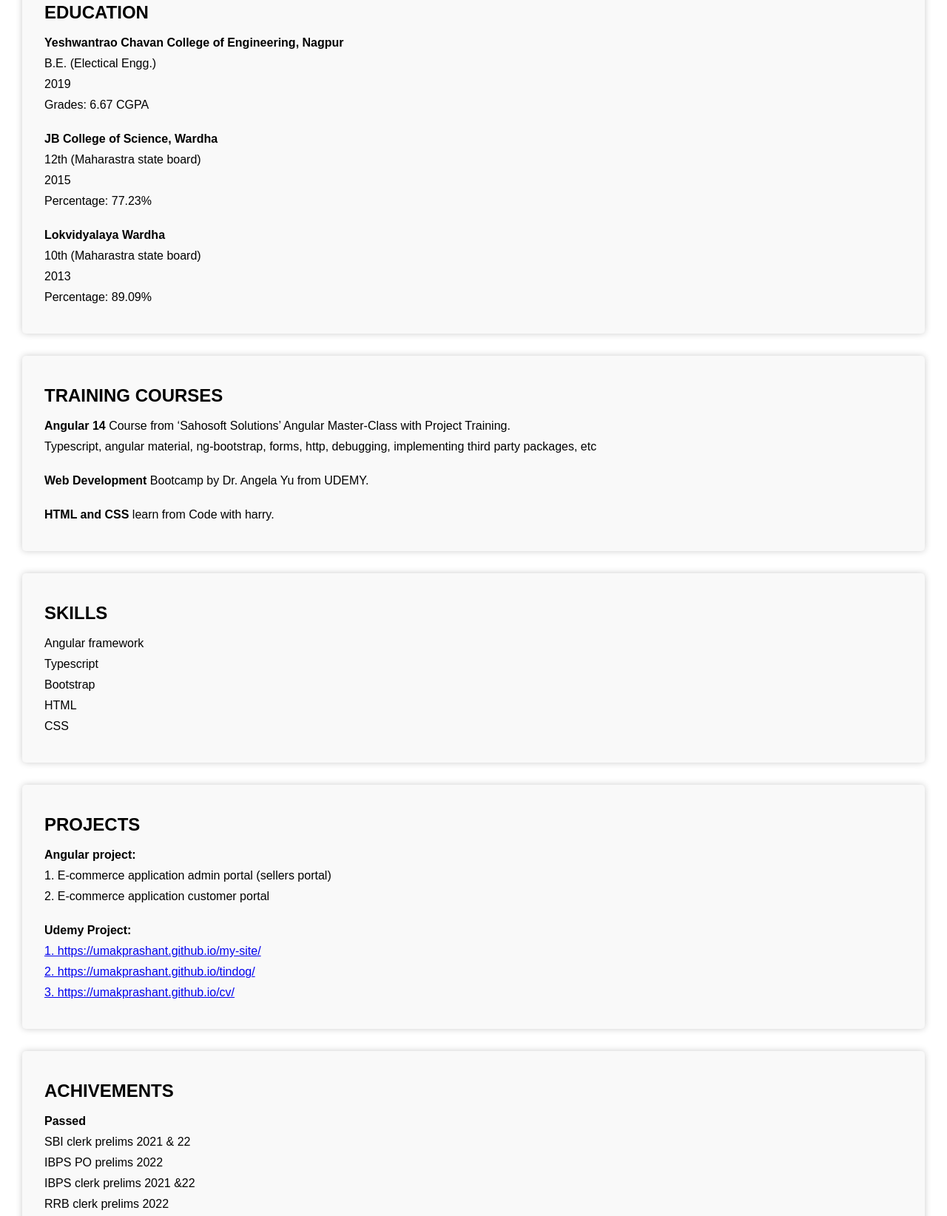
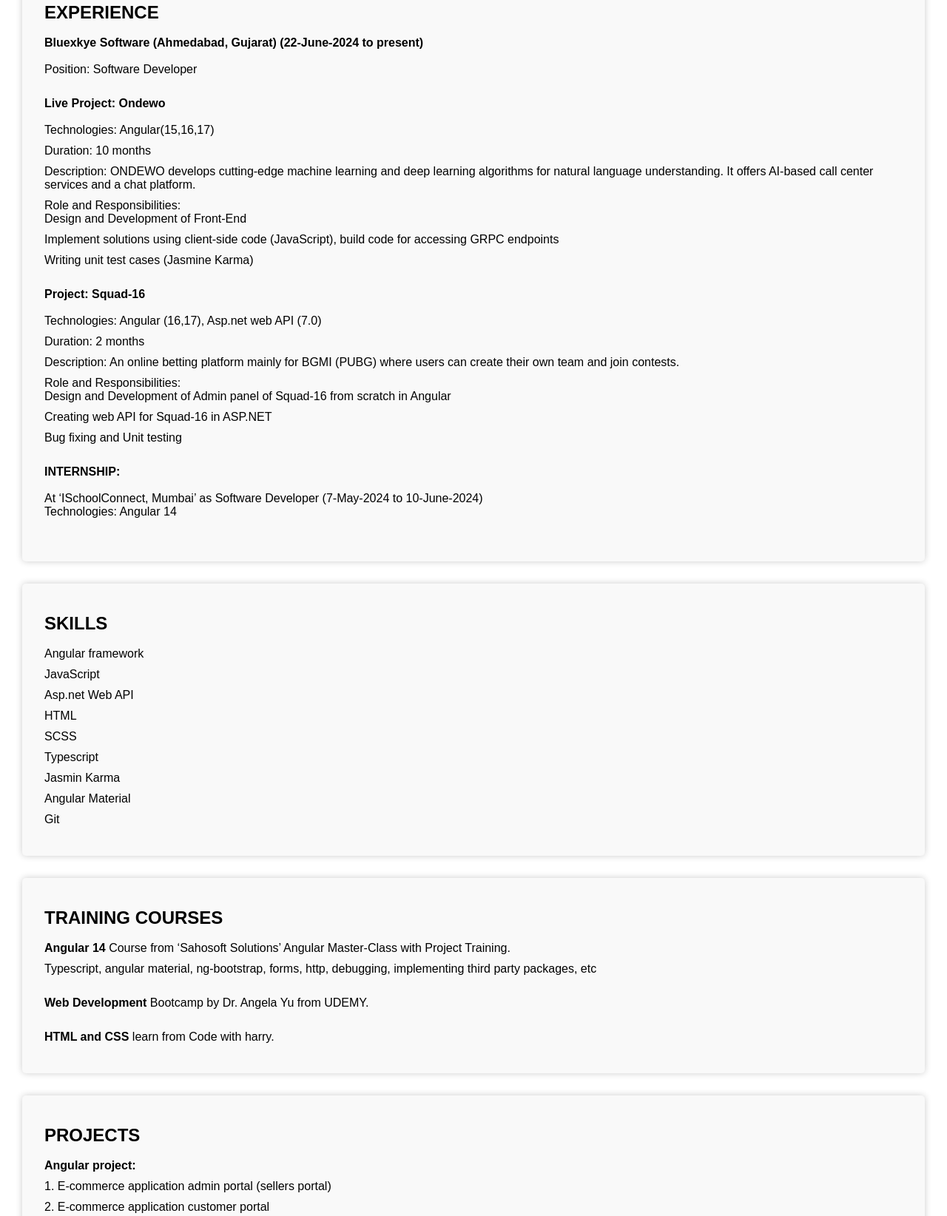
Before and after one commit to umakprashant/mycv1, a plain HTML site: page index.html in a window 1280 px wide. Shown: the part 266-1910 px from the top of the page at 74% size. Drawn offline with Linux system fonts and the light colour scheme.

Commit message:
update the resume

```diff
--- a/index.html
+++ b/index.html
@@ -1,10 +1,9 @@
 <!DOCTYPE html>
 <html>
-
   <head>
     <title>Resume</title>
-	<meta charset="utf-8">
-	<meta name="viewport" content="width=device-width, initial-scale=1">
+    <meta charset="utf-8" />
+    <meta name="viewport" content="width=device-width, initial-scale=1" />
     <style>
       body {
         font-family: Arial, sans-serif;
@@ -62,106 +61,245 @@
     </header>
 
     <section>
+      <h2>EXPERIENCE</h2>
+      <br />
+      <ul>
+        <li>
+          <b
+            >Bluexkye Software (Ahmedabad, Gujarat) (22-June-2024 to present)</b
+          >
+          <br />
+          <br />
+          <ul>
+            <li>Position: Software Developer</li>
+            <li>
+              <br />
+              <b>Live Project: Ondewo</b>
+              <br />
+              <br />
+              <ul>
+                <li>Technologies: Angular(15,16,17)</li>
+                <li>Duration: 10 months</li>
+                <li>
+                  Description: ONDEWO develops cutting-edge machine learning and
+                  deep learning algorithms for natural language understanding.
+                  It offers AI-based call center services and a chat platform.
+                </li>
+                <li>
+                  Role and Responsibilities:
+                  <ul>
+                    <li>Design and Development of Front-End</li>
+                    <li>
+                      Implement solutions using client-side code (JavaScript),
+                      build code for accessing GRPC endpoints
+                    </li>
+                    <li>Writing unit test cases (Jasmine Karma)</li>
+                  </ul>
+                </li>
+              </ul>
+            </li>
+            <br />
+            <li>
+              <b>Project: Squad-16</b>
+              <br />
+              <br />
+              <ul>
+                <li>Technologies: Angular (16,17), Asp.net web API (7.0)</li>
+                <li>Duration: 2 months</li>
+                <li>
+                  Description: An online betting platform mainly for BGMI (PUBG)
+                  where users can create their own team and join contests.
+                </li>
+                <li>
+                  Role and Responsibilities:
+                  <ul>
+                    <li>
+                      Design and Development of Admin panel of Squad-16 from
+                      scratch in Angular
+                    </li>
+                    <li>Creating web API for Squad-16 in ASP.NET</li>
+                    <li>Bug fixing and Unit testing</li>
+                  </ul>
+                </li>
+              </ul>
+            </li>
+          </ul>
+        </li>
+        <li>
+          <br />
+          <b>INTERNSHIP:</b>
+          <br />
+          <br />
+          At ‘ISchoolConnect, Mumbai’ as Software Developer (7-May-2024 to
+          10-June-2024)
+          <ul>
+            <li>Technologies: Angular 14</li>
+          </ul>
+        </li>
+      </ul>
+
+      <!-- <ul>
+        <li>
+          <b>Bluexkye Software (Ahmedabad,Gujrat) (22-June-2024 to present) </b>
+        </li>
+        <li>Position: Software Developer</li>
+        <li>
+          <ul>
+            <li>Live Project : Ondewo</li>
+            <li>Technologies: Angular(15,16,17)</li>
+            <li>Duration : 10 month</li>
+            <li>
+              Description : ONDEWO develop cutting-edge machine learning and
+              deep learning algorithms for natural language understanding. It
+              offers AI based call center services and Chat platform.
+            </li>
+
+            <li>Role and Responsibilities:</li>
+            <li>Design and Development of Front-End.,</li>
+            <li>
+              Implement solutions using client side code, (JavaScript), Build
+              code for access GRPC endpoints.
+            </li>
+            <li>• Writing unit test cases (Jasmin Karma).</li>
+
+            <li></li>
+          </ul>
+        </li>
+        <li>Grades: 6.67 CGPA</li>
+      </ul> -->
+      <br />
+    </section>
+    <section>
+      <h2>SKILLS</h2>
+      <br />
+      <ul>
+        <li>Angular framework</li>
+        <li>JavaScript</li>
+        <li>Asp.net Web API</li>
+        <li>HTML</li>
+        <li>SCSS</li>
+        <li>Typescript</li>
+        <li>Jasmin Karma</li>
+        <li>Angular Material</li>
+        <li>Git</li>
+      </ul>
+    </section>
+    <section>
+      <h2>TRAINING COURSES</h2>
+      <br />
+      <ul>
+        <li>
+          <b>Angular 14</b> Course from ‘Sahosoft Solutions’ Angular
+          Master-Class with Project Training.
+        </li>
+        <li>
+          Typescript, angular material, ng-bootstrap, forms, http, debugging,
+          implementing third party packages, etc
+        </li>
+        <br />
+        <li><b>Web Development</b> Bootcamp by Dr. Angela Yu from UDEMY.</li>
+        <br />
+        <li><b>HTML and CSS</b> learn from Code with harry.</li>
+      </ul>
+    </section>
+
+    <section>
+      <h2>PROJECTS</h2>
+      <br />
+      <ul>
+        <li><b>Angular project:</b></li>
+        <li>1. E-commerce application admin portal (sellers portal)</li>
+        <li>2. E-commerce application customer portal</li>
+        <br />
+        <li><b>Udemy Project:</b></li>
+        <li>
+          <a href="https://to-do-list-sigma-drab.vercel.app/"
+            >1. https://to-do-list-sigma-drab.vercel.app/</a
+          >
+        </li>
+        <li>
+          <a href="https://umakprashant.github.io/my-site"
+            >1. https://umakprashant.github.io/my-site/</a
+          >
+        </li>
+        <li>
+          <a href="https://umakprashant.github.io/tindog/">
+            2. https://umakprashant.github.io/tindog/</a
+          >
+        </li>
+        <li>
+          <a href="https://umakprashant.github.io/cv/"
+            >3. https://umakprashant.github.io/cv/</a
+          >
+        </li>
+      </ul>
+    </section>
+    <section>
       <h2>EDUCATION</h2>
-		<br>
+      <br />
       <ul>
-			<li><b>Yeshwantrao Chavan College of Engineering, Nagpur</b> </li>
+        <li><b>Yeshwantrao Chavan College of Engineering, Nagpur</b></li>
         <li>B.E. (Electical Engg.)</li>
         <li>2019</li>
         <li>Grades: 6.67 CGPA</li>
       </ul>
-		<br>
+      <br />
       <ul>
-			<li> <b>JB College of Science, Wardha</b> </li>
+        <li><b>JB College of Science, Wardha</b></li>
         <li>12th (Maharastra state board)</li>
         <li>2015</li>
         <li>Percentage: 77.23%</li>
       </ul>
-		<br>
+      <br />
       <ul>
-			<li> <b>Lokvidyalaya Wardha</b> </li>
+        <li><b>Lokvidyalaya Wardha</b></li>
         <li>10th (Maharastra state board)</li>
         <li>2013</li>
         <li>Percentage: 89.09%</li>
       </ul>
     </section>
-	<section>
-		<h2>TRAINING COURSES</h2>
-		<br>
-		<ul>
-			<li><b>Angular 14</b>  Course from ‘Sahosoft Solutions’
-				Angular Master-Class with Project Training.
-			</li>
-			<li>Typescript, angular material, ng-bootstrap, forms, http, debugging, implementing
-				third party packages, etc</li>
-			<br>
-			<li><b>Web Development</b>  Bootcamp
-				by Dr. Angela Yu from UDEMY.
-			</li>
-			<br>
-			<li><b>HTML and CSS</b> learn from
-				Code with harry.
-			</li>
-		</ul>
-	</section>
-	<section>
-		<h2>SKILLS</h2>
-		<br>
-		<ul>
-			<li>Angular framework</li>
-			<li>Typescript</li>
-			<li>Bootstrap</li>
-			<li>HTML</li>
-			<li>CSS</li>
-		</ul>
-	</section>
 
-
-	<section>
-		<h2>PROJECTS</h2>
-		<br>
-		<ul>
-			<li> <b>Angular project:</b></li>
-			<li>1. E-commerce application admin portal (sellers portal)</li>
-			<li>2. E-commerce application customer portal</li>
-			<br>
-			<li><b>Udemy Project:</b> </li>
-			<li><a href="https://umakprashant.github.io/my-site">1. https://umakprashant.github.io/my-site/</a></li>
-			<li> <a href="https://umakprashant.github.io/tindog/"> 2. https://umakprashant.github.io/tindog/</a></li>
-			<li><a href="https://umakprashant.github.io/cv/">3. https://umakprashant.github.io/cv/</a> </li>
-		</ul>
-	</section>
-	<section>
+    <!-- <section>
       <h2>ACHIVEMENTS</h2>
-		<br>
+      <br />
 
       <ul>
         <li><b>Passed</b></li>
         <li>SBI clerk prelims 2021 & 22</li>
         <li>IBPS PO prelims 2022</li>
         <li>IBPS clerk prelims 2021 &22</li>
-			<li>RRB clerk prelims 2022 </li>
+        <li>RRB clerk prelims 2022</li>
       </ul>
-	</section>
+    </section> -->
 
     <section>
       <h2>PERSONAL DETAILS</h2>
-		<br>
+      <br />
       <ul>
-			<li><b>Date of Birth:</b> 08 Dec 1997 </li>
-			<li><b>Gender:</b>  Male</li>
-			<li><b>Hobbies :</b>  Reading, Coding..</li>
-			<li><b>Language:</b>  English, Marathi, Hindi.</li>
+        <li><b>Date of Birth:</b> 08 Dec 1997</li>
+        <li><b>Gender:</b> Male</li>
+        <li><b>Hobbies :</b> Reading, Coding..</li>
+        <li><b>Language:</b> English, Marathi, Hindi.</li>
       </ul>
     </section>
 
     <section>
       <h2>CONTACT INFORMATION</h2>
-		<br>
+      <br />
       <ul>
         <li><b>Email:</b> umakprashant@gmail.com</li>
         <li><b>Phone:</b> 9960598667</li>
-			<li><b>Address:</b>  Swapnil-lay-out behind new arts college, Nalwadi Wardha</li>
-			<li><b>LinkedIn:</b> <a href="https://www.linkedin.com/in/prashant-umak-654318175/">Prashant Umak</a></li>
+        <li>
+          <b>Address:</b> Swapnil-lay-out behind new arts college, Nalwadi
+          Wardha
+        </li>
+        <li>
+          <b>LinkedIn:</b>
+          <a href="https://www.linkedin.com/in/prashant-umak-654318175/"
+            >Prashant Umak</a
+          >
+        </li>
       </ul>
     </section>
+  </body>
+</html>
```
Lines whose indentation alone changed are shown as unchanged.
